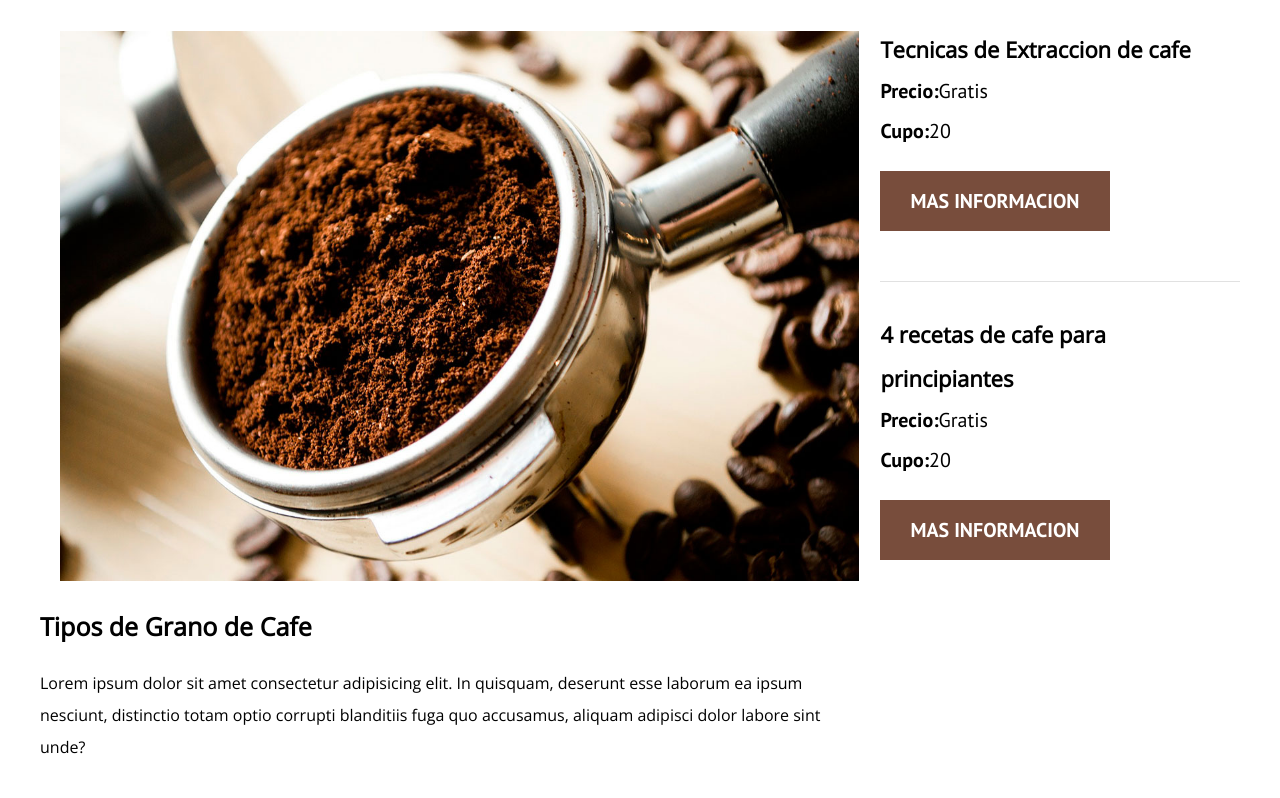
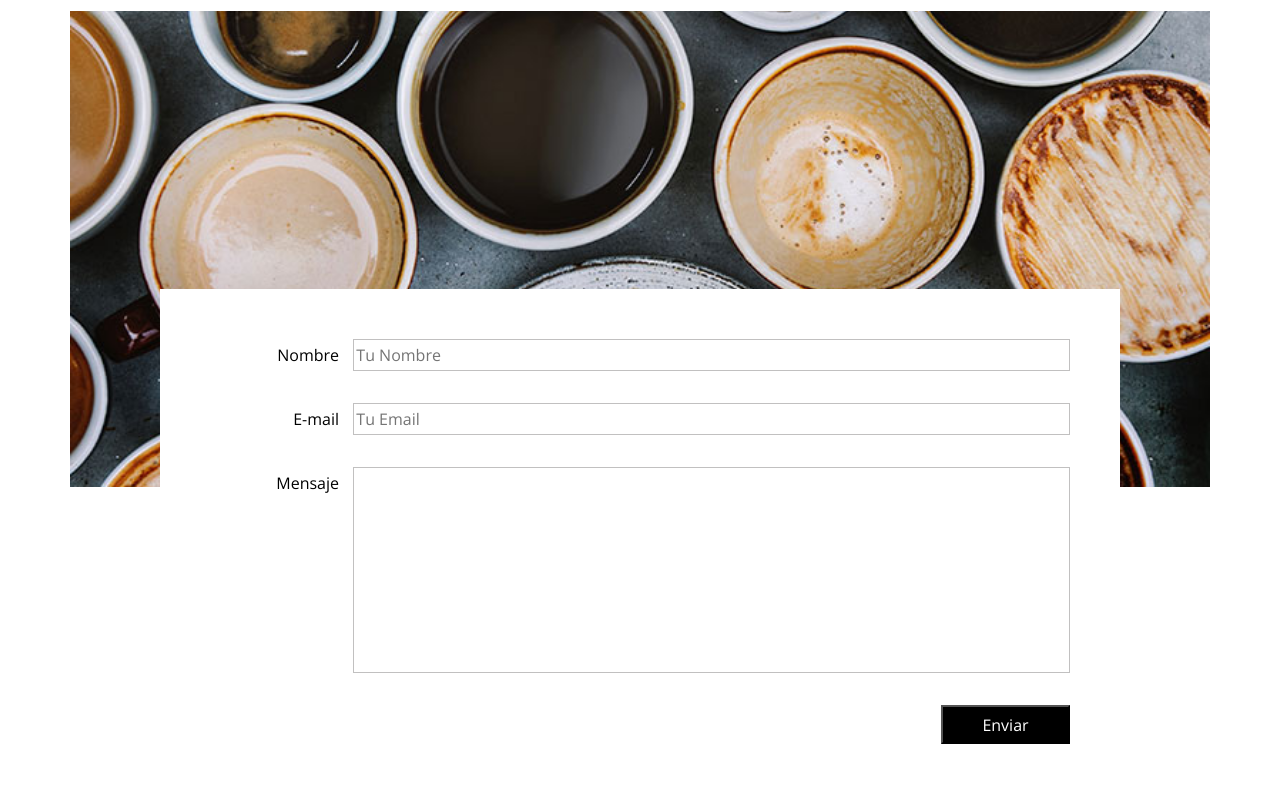
Before and after one commit to PedroJQL/BlogCafe, a plain HTML site: page contacto.html in a window 1280 px wide. Shown: the part 689-1487 px from the top of the page. Drawn offline with nearby package versions, Linux system fonts and the light colour scheme.

Commit message:
:bug:se modificaron estilos y se modifico la seccion de contactos

```diff
--- a/contacto.html
+++ b/contacto.html
@@ -44,69 +44,44 @@
 
 
     <div class="contenido-principal contenedor">
-        <main class="blog">
-            <h2>Nuestro Blog</h2>
-            <article class="entrada-blog">
-                <div class="imagen">
-                    <img src="img/blog1.jpg" alt="imagen blog">
+        <main class="blog3">
+            <h2>Contacto</h2>
+            <article class="entrada-blog3">
+                <div class="imagen3">
+                    <img src="img/nosotros.jpg" alt="imagen blog">
                 </div>
                 <!--imagen-->
-                <div class="contenido-blog">
-                    <h3 class="no-margin">Tipos de Grano de Cafe</h3>
-                    <p>Lorem ipsum dolor sit amet consectetur adipisicing elit. In quisquam, deserunt esse laborum ea
-                        ipsum nesciunt, distinctio totam optio corrupti blanditiis fuga quo accusamus, aliquam adipisci
-                        dolor labore sint unde?</p>
-                    <a href="entrada.html" class="btn btn-primario">Leer Entrada</a>
-                </div>
-            </article>
-            <article class="entrada-blog">
-                <div class="imagen">
-                    <img src="img/blog2.jpg" alt="imagen blog">
-                </div>
-                <!--imagen-->
-                <div class="contenido-blog">
-                    <h3 class="no-margin">Tres deliciosas recetas para cafe</h3>
-                    <p>Lorem ipsum dolor sit amet consectetur adipisicing elit. In quisquam, deserunt esse laborum ea
-                        ipsum nesciunt, distinctio totam optio corrupti blanditiis fuga quo accusamus, aliquam adipisci
-                        dolor labore sint unde?</p>
-                    <a href="entrada.html" class="btn btn-primario">Leer Entrada</a>
-                </div>
-            </article>
-            <article class="entrada-blog">
-                <div class="imagen">
-                    <img src="img/blog3.jpg" alt="imagen blog">
-                </div>
-                <!--imagen-->
-                <div class="contenido-blog">
-                    <h3 class="no-margin">Beneficios del Cafe </h3>
-                    <p>Lorem ipsum dolor sit amet consectetur adipisicing elit. In quisquam, deserunt esse laborum ea
-                        ipsum nesciunt, distinctio totam optio corrupti blanditiis fuga quo accusamus, aliquam adipisci
-                        dolor labore sint unde?</p>
-                    <a href="entrada.html" class="btn btn-primario">Leer Entrada</a>
+                <div class="contenido-blog3">
+                    <form class="formulario">
+
+                        <div class="elementoForm">
+                            <!-- Campo de texto para nombre -->
+                            <label for="nombre">Nombre</label>
+                            <input type="text" id="nombre" name="nombre" required placeholder="Tu Nombre">
+                            <br>
+                        </div>
+
+                        <div class="elementoForm"><!-- Campo de correo electrónico -->
+                            <label for="email">E-mail</label>
+                            <input type="email" id="email" name="email" required placeholder="Tu Email">
+                            <br>
+                        </div>
+
+                        <div class="elementoForm"><!-- Campo de mensaje -->
+                            <label for="email">Mensaje</label>
+                            <textarea id="mensaje" required></textarea>
+                            <br>
+                        </div>
+
+                        <div class="elementoBoton"> <!-- Botón de envío -->
+                            <input class="btnF" type="submit" value="Enviar">
+                        </div>
+
+
+                    </form>
                 </div>
             </article>
         </main>
-
-        <aside class="cursos">
-            <h3 class="no-margin">Nuestros Cursos y Talleres</h3>
-            <ul class="cursos-lista">
-                <li class="curso">
-                    <h4 class="no-margin">Tecnicas de Extraccion de cafe</h4>
-                    <p class="no-margin">Precio:<span>Gratis</span></p>
-                    <p class="no-margin">Cupo:<span>20</span></p>
-                    <a href="cursos.html" class="btn btn-secundario">Mas Informacion</a>
-                </li>
-                <li class="curso">
-                    <h4 class="no-margin">4 recetas de cafe para principiantes</h4>
-                    <p class="no-margin">Precio:<span>Gratis</span></p>
-                    <p class="no-margin">Cupo:<span>20</span></p>
-                    <a href="cursos.html" class="btn btn-secundario">Mas Informacion</a>
-                </li>
-            </ul>
-
-
-
-        </aside>
 
 
     </div>
--- a/css/style.css
+++ b/css/style.css
@@ -25,12 +25,14 @@ body {
     margin: 0 auto;
 }
 
-.cursos h3{
+.cursos h3 {
     margin-top: 20px;
 }
-.curso h4{
-    margin-top:0;
+
+.curso h4 {
+    margin-top: 0;
 }
+
 h1,
 h2,
 h3,
@@ -73,7 +75,7 @@ img {
     margin: 0;
 }
 
-.margin{
+.margin {
     margin: 20px;
 }
 
@@ -86,24 +88,31 @@ img {
         justify-content: space-between;
         flex-wrap: wrap;
     }
+
     .centrar-columnas {
         justify-content: center;
     }
+
     .columnas-4 {
         flex: 0 0 calc (33.3% - 1rem);
     }
+
     .columnas-6 {
         flex: 0 0 calc (50% - 1rem);
     }
+
     .columnas-8 {
         flex: 0 0 calc (66.6% - 1rem);
     }
+
     .columnas-10 {
         flex: 0 0 calc(83.3% - 1rem);
     }
+
     .columnas-12 {
         flex: 0 0 100%;
     }
+
     /**BONTONES**/
     .btn {
         display: block;
@@ -118,21 +127,26 @@ img {
         font-size: 2rem;
         flex: 0 0 100%;
     }
+
     .btn:hover {
         cursor: pointer;
     }
+
     @media (min-width:768px) {
         .btn {
             display: inline-block;
             flex: 0 0 auto;
         }
     }
+
     .btn-primario {
         background-color: black;
     }
+
     .btn-secundario {
         background-color: #784d3c;
     }
+
     /**HEADER**/
     @media (min-width:768px) {
         .barra {
@@ -141,6 +155,7 @@ img {
             align-items: center;
         }
     }
+
     .site-header {
         background-image: url(../img/banner.jpg);
         background-repeat: no-repeat;
@@ -148,17 +163,21 @@ img {
         background-size: cover;
         height: 60rem;
     }
+
     .site-header a {
         color: white;
         text-decoration: none;
     }
+
     .site-header h1 {
         text-align: center;
         font-weight: 400;
     }
+
     .site-header h1 span {
         font-weight: 700;
     }
+
     /**NAVEGACION**/
     .navegacion a {
         text-align: center;
@@ -167,15 +186,18 @@ img {
         color: #ffffff;
         text-decoration: none;
     }
+
     @media (min-width:768px) {
         .navegacion a {
             display: inline;
             margin-right: 2rem;
         }
+
         .navegacion a:last-of-type {
             margin: 0;
         }
     }
+
     /**Header Texto**/
     .texto-header {
         color: white;
@@ -191,11 +213,13 @@ img {
             margin-top: 15rem;
         }
     }
+
     .texto-header p {
         font-size: 2rem;
         text-align: center;
 
     }
+
     /**CONTENIDO PRINCIPAL HOME **/
     .contenido-principal {
         display: flex;
@@ -203,6 +227,7 @@ img {
         flex-direction: row-reverse;
 
     }
+
     .blog,
     .cursos {
         flex: 0 0 100%;
@@ -210,16 +235,18 @@ img {
     }
 
     /*------SOBRE NOSOTROS-------*/
-    .blog1{
+    .blog1 {
         width: 100%;
         display: flex;
         flex-direction: column;
         text-align: center;
 
     }
-    .blog1 h2{
+
+    .blog1 h2 {
         padding: 15 px;
     }
+
     .entrada-blog1 {
         display: grid;
         grid-template-columns: 1fr 1fr;
@@ -230,7 +257,7 @@ img {
 
     }
 
-    .contenido-blog1{
+    .contenido-blog1 {
         padding-left: 20px;
     }
 
@@ -239,14 +266,14 @@ img {
 
     /*-----CURSOS-------*/
 
-    .blog2 h3{
+    .blog2 h3 {
         padding: 15 px;
         margin: 40px;
     }
 
 
 
-    .blog2{
+    .blog2 {
         width: 100%;
         display: flex;
         flex-direction: column;
@@ -255,9 +282,11 @@ img {
         justify-content: center;
 
     }
-    .blog2 h3{
+
+    .blog2 h3 {
         text-align: center;
     }
+
     .entrada-blog2 {
         width: 100%;
         display: grid;
@@ -265,26 +294,31 @@ img {
         column-gap: 20px;
 
     }
-    .imagen{
+
+    .imagen {
         width: 100%;
         display: flex;
         justify-content: end;
         padding: 20px;
     }
-    .contenido-blog2{
+
+    .contenido-blog2 {
         width: 100%;
         text-align: left;
         padding: 20px;
 
     }
-    .contenido-blog2 p{
+
+    .contenido-blog2 p {
         padding-bottom: 20px;
     }
-    .contenido-blog2 h4{
+
+    .contenido-blog2 h4 {
         padding-bottom: 20px;
         padding-top: 10px;
     }
-    .contenido-blog2 div{
+
+    .contenido-blog2 div {
         padding-right: 50px;
     }
 
@@ -297,10 +331,115 @@ img {
 
 
 
+    /*-----CONTACTO-------*/
+
+
+
+
+    .blog3 {
+        width: 100%;
+        display: flex;
+        flex-direction: column;
+        align-content: center;
+        align-items: center;
+        justify-content: center;
+
+    }
+
+    .blog3 h2 {
+        text-align: center;
+    }
+
+    .entrada-blog3 {
+        position: relative;
+        width: 100%;
+        display: flex;
+        flex-direction: column;
+        align-content: center;
+        align-items: center;
+
+
+    }
+
+    .contenido-blog3 {
+
+        position: absolute;
+        width: 80%;
+        display: flex;
+        justify-content: center;
+        align-items: center;
+       top: 35%;
+
+
+    }
+
+    .formulario {
+        background-color: #ffffff;
+        padding: 50px;
+        width: 100%;
+        display: flex;
+        flex-direction: column;
+
+
+    }
+    .elementoForm {
+        display: grid;
+        grid-template-columns: 0.2fr 1fr;
+    }
+
+    .elementoForm label {
+        padding-right: 10%;
+        text-align: right;
+    }
+
+    .elementoForm input {
+        border: 1px solid #c1c0c0;
+    }
+
+    .elementoForm textarea {
+        height: 200px;
+        border: 1px solid #c1c0c0;
+        resize: none
+    }
+
+    .elementoBoton{
+        display: flex;
+        justify-content: right;
+
+    }
+
+    .btnF{
+        width: 15%;
+        grid-area: btn;
+    }
+    .elementoBoton input {
+
+        padding: 1%;
+        background-color: #000000;
+        color: #ffffff;
+    }
+
+
+    .imagen3 {
+        width: 100%;
+        text-align: center;
+
+    }
+
+    .blog3 img {
+        width: 95%;
+        /* La imagen ocupará todo el ancho del contenedor */
+        height: 60%;
+        object-fit: cover;
+        object-position: bottom;
+    }
+
+    /*------*/
+
+
     .cursos {
         order: -1;
         width: 100%;
-
     }
 
 
@@ -308,14 +447,17 @@ img {
         .contenido-principal {
             justify-content: space-between;
         }
+
         .blog {
             flex-basis: 66.6%;
         }
+
         .cursos {
             flex-basis: calc(33.3% - 4rem);
             order: -2;
         }
     }
+
     /**OPCIONAL**/
     .entrada-blog {
         margin-bottom: 2rem;
@@ -330,27 +472,33 @@ img {
     .entrada-blog:last-of-type {
         border: none;
     }
+
     .entrada-blog1:last-of-type {
         border: none;
     }
+
     /**CURSOS SIDEBAR**/
     .cursos-lista {
         padding: 0;
         list-style: none;
     }
+
     .curso {
         padding-top: 3rem;
         padding-bottom: 3rem;
         border-bottom: 1px solid #e1e1e1;
     }
+
     .curso:last-of-type {
         border: none;
     }
+
     .curso p {
         font-family: 'PT Sans', sans-serif;
         font-weight: 700;
         font-size: 2rem;
     }
+
     .curso p span,
     .curso p.descripcion {
         font-weight: 400;
```
